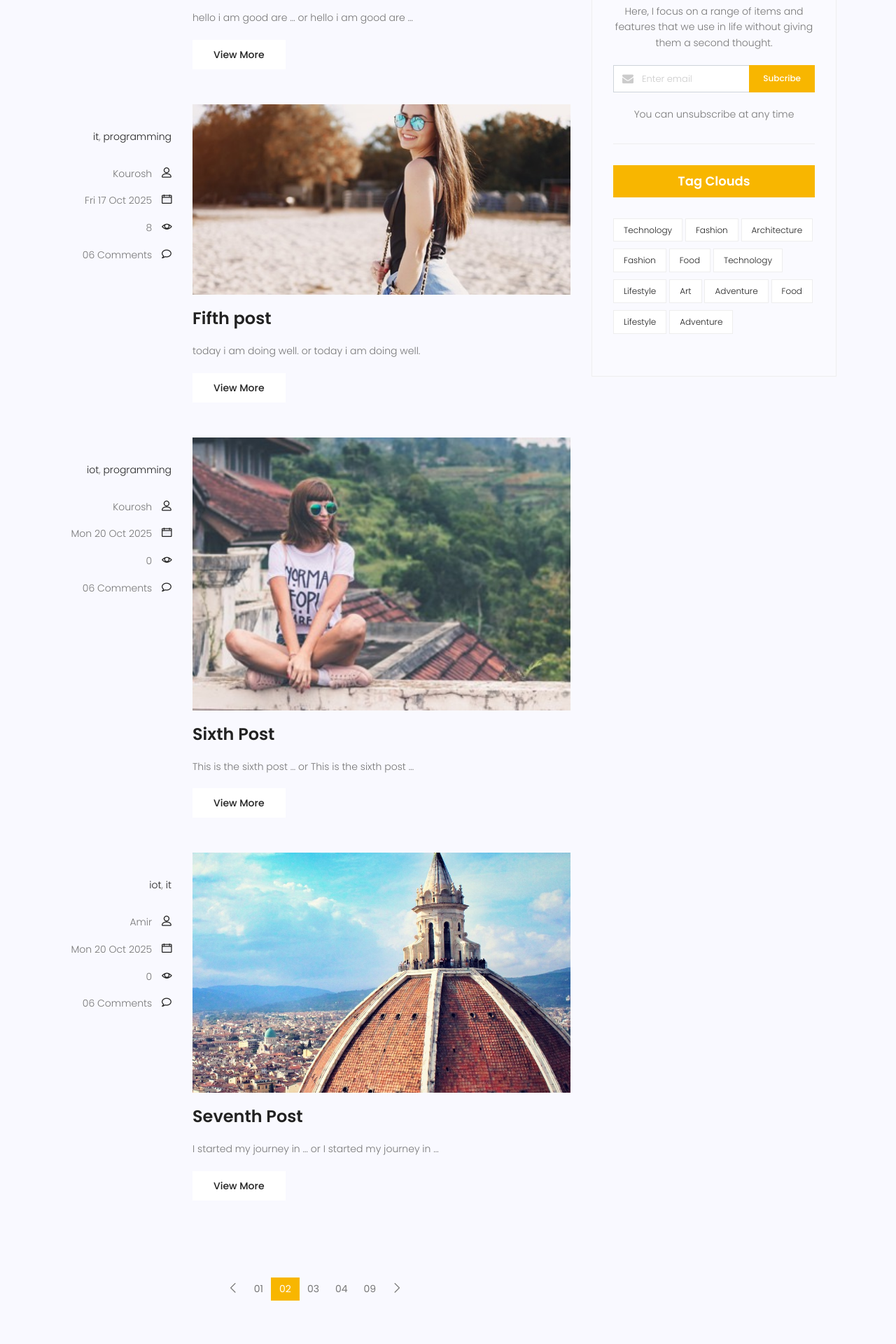
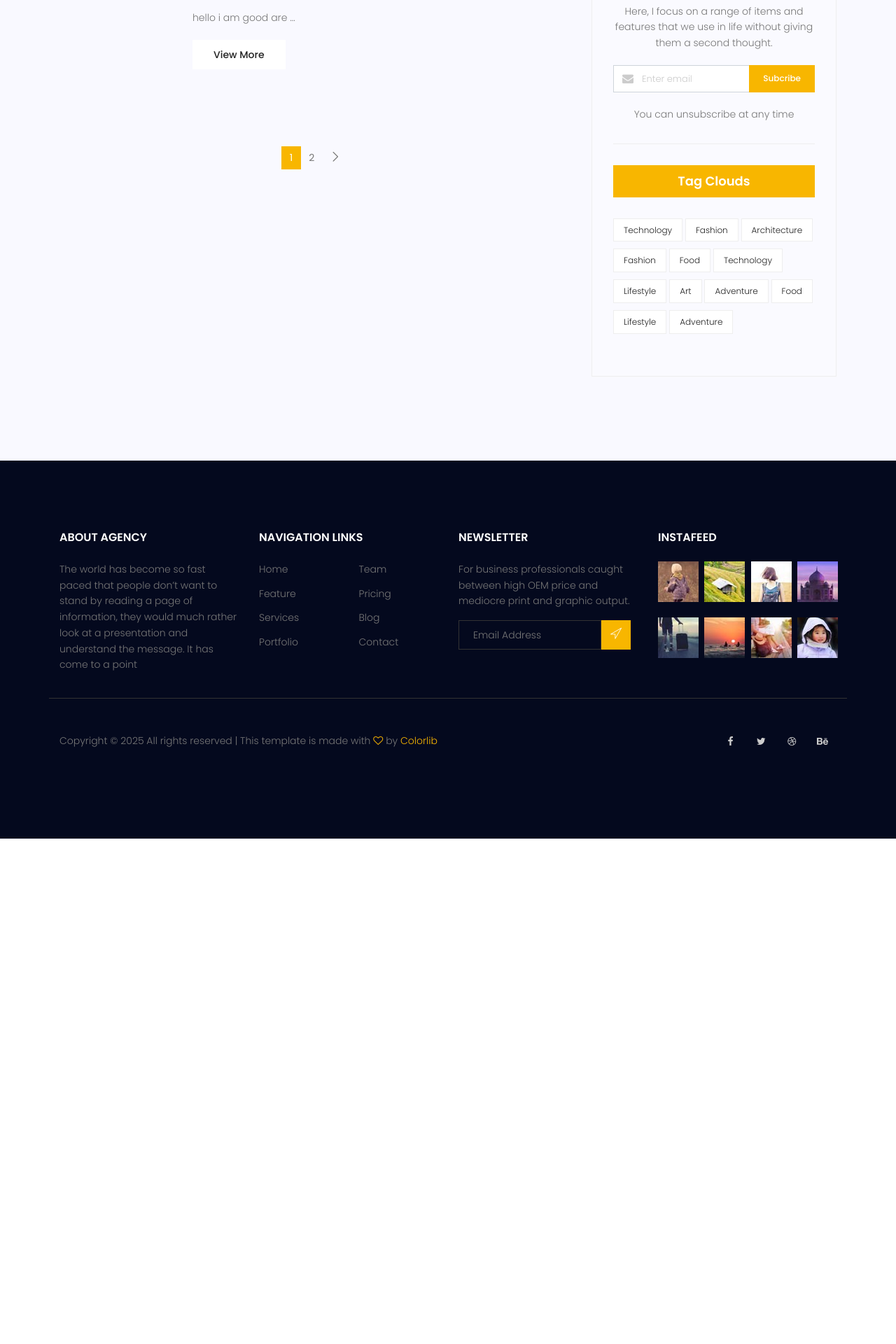
Before and after one commit to Kourosh-314/My_First_Site, a Django app: page /blog/ in a window 1280 px wide. Shown: the part 2320-4240 px from the top of the page at 70% size. After the commit the page ends 3518 px from the top, so only its background shows below. Run offline with Django 5.2, Linux system fonts and the light colour scheme; data comes from the database, SQL or seed files in the repository; both versions use the stored data as it was after the commit; some libraries are stand-ins or nearby versions.

Commit message:
Adding pagination.
I added pagination to the post view in order to distribute posts in different pages.

```diff
--- a/blog/views.py
+++ b/blog/views.py
@@ -1,4 +1,5 @@
 from django.shortcuts import render , get_list_or_404
+from django.core.paginator import Paginator , EmptyPage , PageNotAnInteger
 from blog.models import Post
 from django.utils import timezone
 from django.http import Http404
@@ -18,6 +19,14 @@ def blog_home(request,**kwargs):
         posts = posts.filter(category__name = kwargs['cat_name'])
     if kwargs.get('author_username') != None:
         posts = posts.filter(author__username = kwargs['author_username'])
+    posts = Paginator(posts,3)
+    try:
+        page_number = request.GET.get("page")
+        posts = posts.get_page(page_number)
+    except PageNotAnInteger:
+        posts = posts.get_page(1)
+    except EmptyPage:
+        posts = posts.get_page(1)
     context = {'posts':posts}
     return render(request,'Blog/blog-home.html',context)
 
--- a/templates/Blog/blog-home.html
+++ b/templates/Blog/blog-home.html
@@ -115,7 +115,7 @@
 						</div>
 						<a class="posts-title" href="{% url 'blog:single' pid=post.id %}"><h3>{{post.title}}</h3></a>
 						<p class="excert">
-							{{post.truncatewords}} or {{post.content|truncatewords:5}}
+							{{post.content|truncatewords:5}}
 						</p>
 						<a href="blog-single.html" class="primary-btn">View More</a>
 					</div>
@@ -123,25 +123,33 @@
 				{% endfor %}
 				<nav class="blog-pagination justify-content-center d-flex">
 					<ul class="pagination">
+						{% if posts.has_previous %}
 						<li class="page-item">
-							<a href="#" class="page-link" aria-label="Previous">
+							<a href="?page={{ posts.previous_page_number }}" class="page-link" aria-label="Previous">
 								<span aria-hidden="true">
 									<span class="lnr lnr-chevron-left"></span>
 								</span>
 							</a>
 						</li>
-						<li class="page-item"><a href="#" class="page-link">01</a></li>
-						<li class="page-item active"><a href="#" class="page-link">02</a></li>
-						<li class="page-item"><a href="#" class="page-link">03</a></li>
-						<li class="page-item"><a href="#" class="page-link">04</a></li>
-						<li class="page-item"><a href="#" class="page-link">09</a></li>
+						{% endif %}
+
+						{% for i in posts.paginator.page_range %}
+						{% if posts.number == i %}
+						<li class="page-item active"><a href="?page={{i}}" class="page-link">{{i}}</a></li>
+						{% else %}
+						<li class="page-item"><a href="?page={{i}}" class="page-link">{{i}}</a></li>
+						{% endif %}
+						{% endfor %}
+
+						{% if posts.has_next %}
 						<li class="page-item">
-							<a href="#" class="page-link" aria-label="Next">
+							<a href="?page={{ posts.next_page_number }}" class="page-link" aria-label="Next">
 								<span aria-hidden="true">
 									<span class="lnr lnr-chevron-right"></span>
 								</span>
 							</a>
 						</li>
+						{% endif %}
 					</ul>
 				</nav>
 			</div>
```
Also changed, not shown: db.sqlite3, media/blog/about-img.jpg (added), media/blog/b1.jpg (added).
